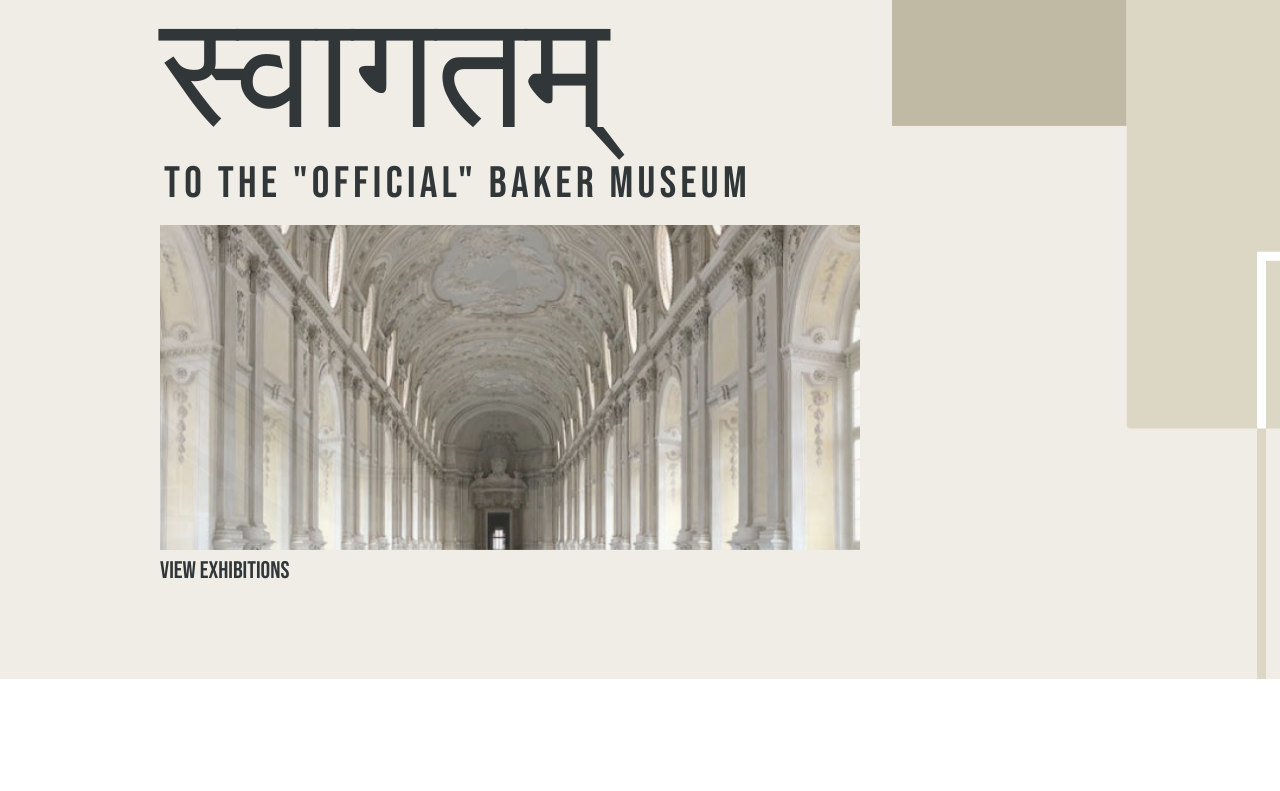
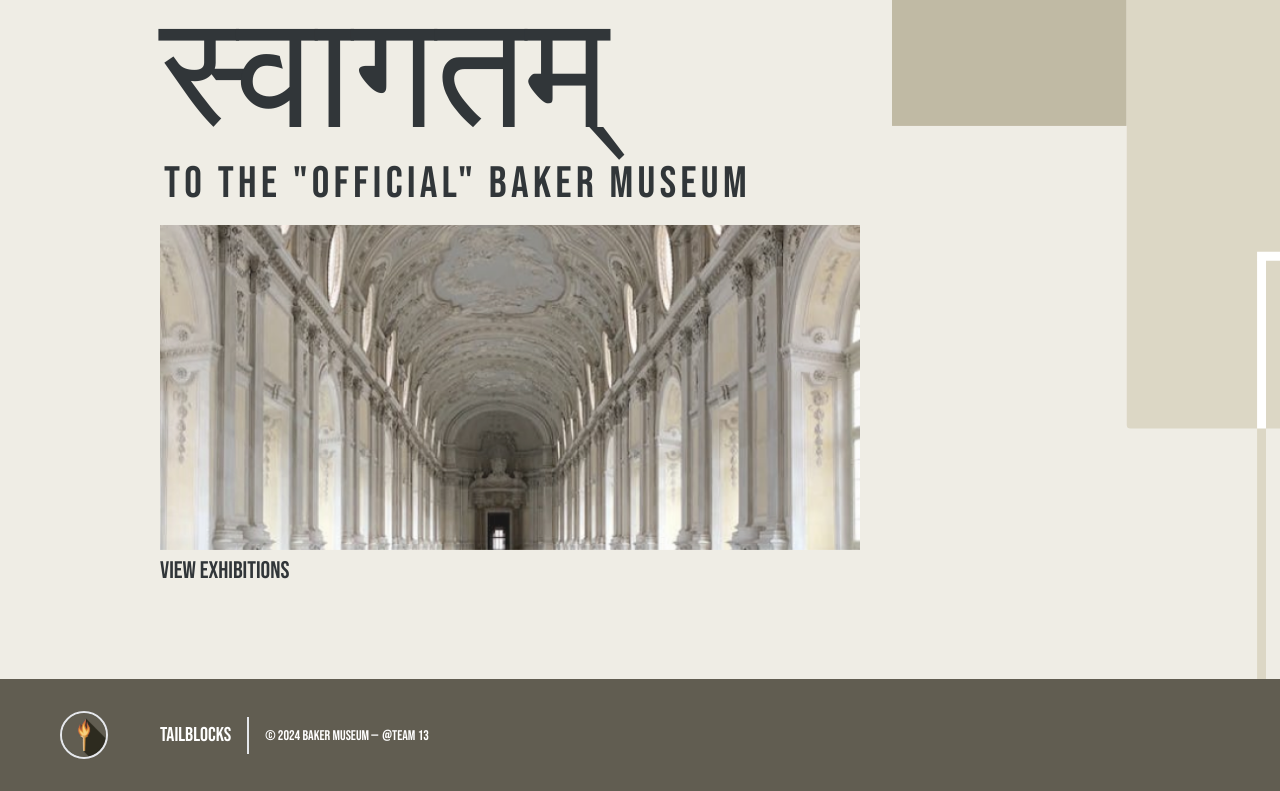
Before and after one commit to Ashishjob/museuma, a React (Create React App) app in the folder museuma/: page /home in a window 1280 px wide. Shown: the part 209-1000 px from the top of the page. Before the commit the page ends 888 px from the top, so only its background shows below. Built offline with nearby package versions, Linux system fonts and the light colour scheme; no server answers.

Commit message:
feat: added footer component

```diff
--- /dev/null
+++ b/museuma/src/components/footer.js
@@ -0,0 +1,35 @@
+function Footer() {
+  return (
+    <footer class="body-font bg-[#615D51] text-white">
+      <div class="container px-5 py-8 flex items-center sm:flex-row flex-col">
+        <a class="flex title-font font-medium items-center md:justify-start justify-center text-white">
+          <img
+            src="/logo.svg"
+            alt="logo"
+            className="border-2 rounded-full w-12 mx-10"
+          ></img>
+          <span class="ml-3 text-xl text-white">Tailblocks</span>
+        </a>
+        <p class="text-sm text-white sm:ml-4 sm:pl-4 sm:border-l-2 sm:border-gray-200 sm:py-2 sm:mt-0 mt-4">
+          © 2024 Baker Museum —
+          <a
+            href="https://twitter.com/knyttneve"
+            class="text-white ml-1"
+            rel="noopener noreferrer"
+            target="_blank"
+          >
+            @Team 13
+          </a>
+        </p>
+        <span class="inline-flex ml-auto -mr-72 sm:mt-0 mt-4 justify-center sm:justify-start">
+  <a class="text-white" href="https://github.com/Ashishjob/museuma" target="__blank">
+    <svg fill="currentColor" viewBox="0 0 24 24" class="w-5 h-5">
+      <path d="M12 .297c-6.63 0-12 5.373-12 12 0 5.303 3.438 9.8 8.205 11.385.6 .113.82-.258.82-.577 0-.285-.01-1.04-.015-2.04-3.338.724-4.042-1.61-4.042-1.61C4.422 18.07 3.633 17.7 3.633 17.7c-1.087-.744.084-.729.084-.729 1.205.084 1.838 1.236 1.838 1.236 1.07 1.835 2.809 1.305 3.495.998.108-.776.417-1.305.76-1.604-2.665-.3-5.466-1.332-5.466-5.93 0-1.31.465-2.38 1.235-3.22-.135-.303-.54-1.523.105-3.176 0 0 1.005-.322 3.3 1.23.96-.267 1.98-.399 3-.405 1.02.006 2.04.138 3 .405 2.28-1.552 3.285-1.23 3.285-1.23.645 1.653.24 2.873.12 3.176.765.84 1.23 1.91 1.23 3.22 0 4.61-2.805 5.625-5.475 5.92.42.36.81 1.096.81 2.22 0 1.605-.015 2.905-.015 3.3 0 .315.21.69.825.57C20.565 22.092 24 17.592 24 12.297c0-6.627-5.373-12-12-12"></path>
+    </svg>
+  </a>
+</span>
+      </div>
+    </footer>
+  );
+}
+export default Footer;
--- a/museuma/src/index.js
+++ b/museuma/src/index.js
@@ -4,12 +4,14 @@
 import App from './App';
 import reportWebVitals from './reportWebVitals';
 import NavBar from './components/navbar';
+import Footer from './components/footer';
 
 const root = ReactDOM.createRoot(document.getElementById('root'));
 root.render(
   <React.StrictMode>
     <NavBar />
     <App />
+    <Footer />
   </React.StrictMode>
 );
 
```
